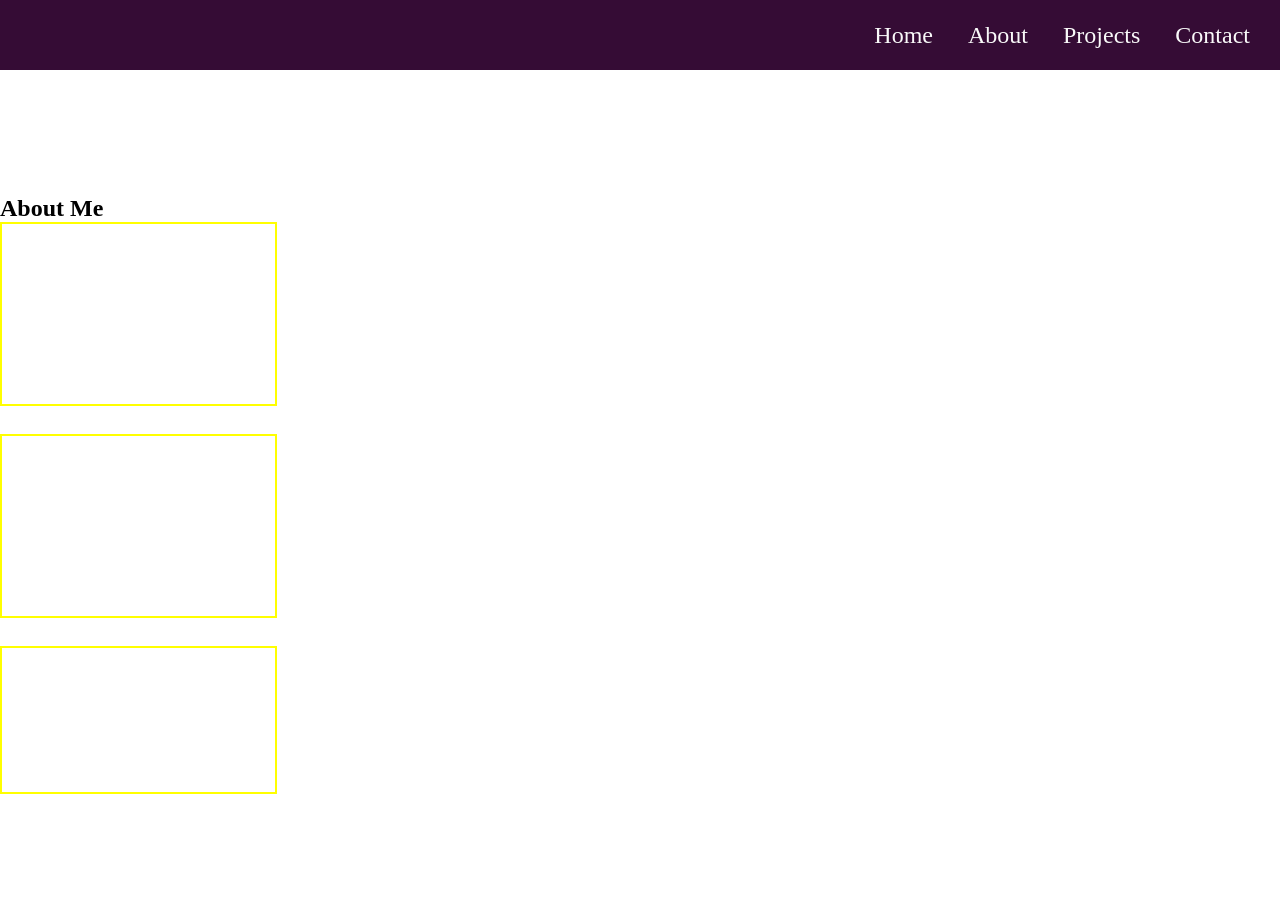
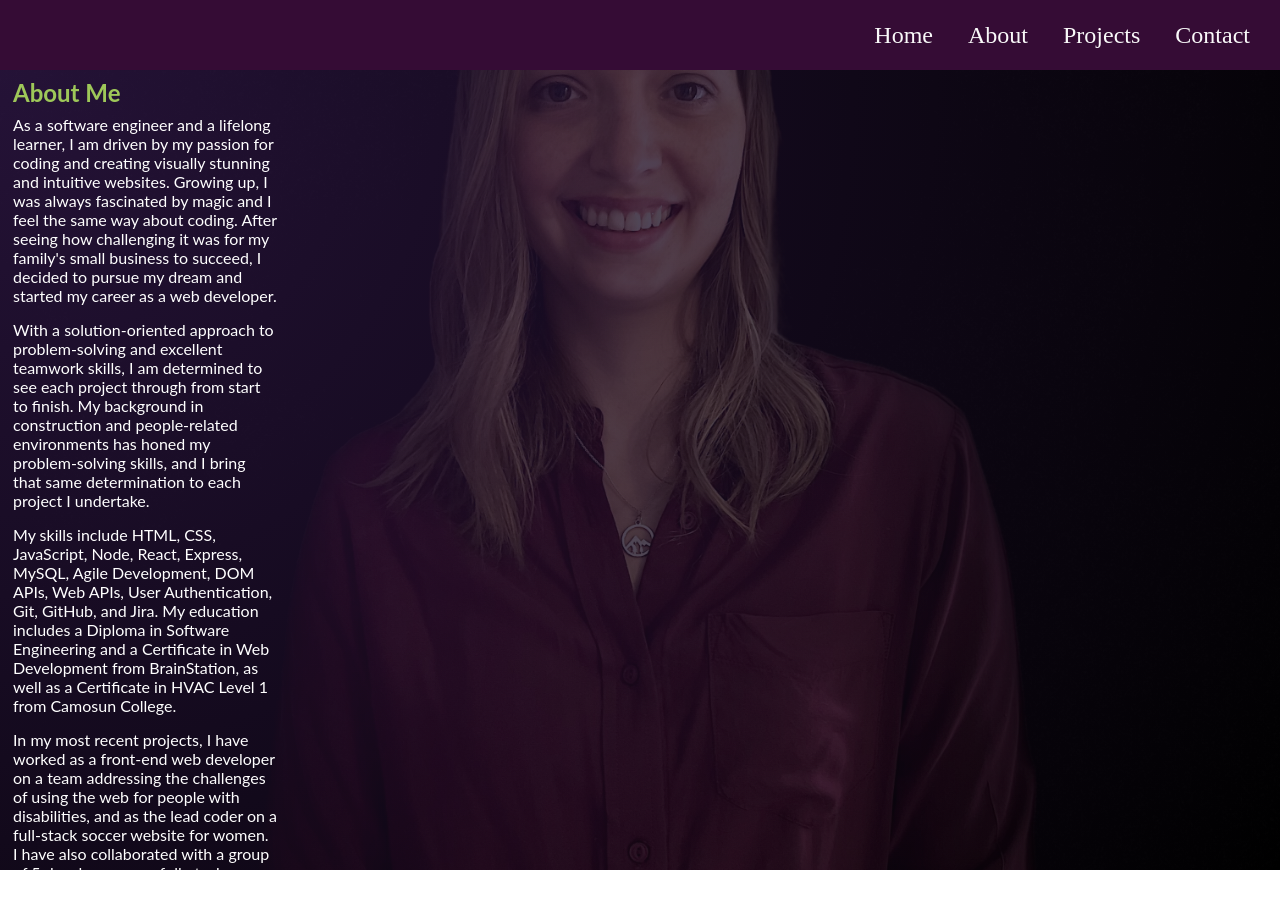
Before and after one commit to Rebecca-Collins/Portfolio, a React (Create React App) app: page /about in a window 1280 px wide. Shown: the top 908 px of the page. After the commit the page ends 870 px from the top, so only its background shows below. Built offline with nearby package versions, Linux system fonts and the light colour scheme.

Commit message:
Added the about content

```diff
--- a/package.json
+++ b/package.json
@@ -6,6 +6,7 @@
     "@testing-library/jest-dom": "^5.16.5",
     "@testing-library/react": "^13.4.0",
     "@testing-library/user-event": "^13.5.0",
+    "axios": "^1.3.2",
     "react": "^18.2.0",
     "react-dom": "^18.2.0",
     "react-router": "^6.6.2",
--- a/src/App.js
+++ b/src/App.js
@@ -5,6 +5,7 @@ import About from "./pages/About/About";
 import Navbar from "./components/Navbar/Navbar";
 // import CustomCursor from "./components/CustomCurser/CustomCurser";
 import Projects from "./pages/Projects/Projects";
+import Contact from "./pages/Contact/Contact";
 function App() {
   return (
     <BrowserRouter>
@@ -15,6 +16,7 @@ function App() {
       <Route path="/" element={<HomePage/>}/>
       <Route path="/about" element={<About/>}/>
       <Route path="/projects" element={<Projects/>}/>
+      <Route path="/contact" element={<Contact/>}/>
     </Routes>
     </BrowserRouter>
 
--- a/src/components/BurgerMenu/BurgerMenu.js
+++ b/src/components/BurgerMenu/BurgerMenu.js
@@ -56,7 +56,7 @@ function BurgerMenu() {
           </h1>
 
           <h1>
-            <Link className="burger-menu__links" to="/">
+            <Link className="burger-menu__links" to="/contact">
               Contact
             </Link>
           </h1>
--- a/src/pages/About/About.js
+++ b/src/pages/About/About.js
@@ -6,6 +6,62 @@ function About() {
     <section className="about">
       <h1 className="about__heading">About Me</h1>
       <div className="about__text-container">
+        <div className="about__text-content">
+          <p className="about__text">
+            As a software engineer and a lifelong learner, I am driven by my
+            passion for coding and creating visually stunning and intuitive
+            websites. Growing up, I was always fascinated by magic and I feel
+            the same way about coding. After seeing how challenging it was for
+            my family's small business to succeed, I decided to pursue my dream
+            and started my career as a web developer.
+          </p>
+        </div>
+        <div className="about__text-content">
+          <p className="about__text">
+            With a solution-oriented approach to problem-solving and excellent
+            teamwork skills, I am determined to see each project through from
+            start to finish. My background in construction and people-related
+            environments has honed my problem-solving skills, and I bring that
+            same determination to each project I undertake.
+          </p>
+        </div>
+        <div className="about__text-content">
+          <p className="about__text">
+            My skills include HTML, CSS, JavaScript, Node, React, Express,
+            MySQL, Agile Development, DOM APIs, Web APIs, User Authentication,
+            Git, GitHub, and Jira. My education includes a Diploma in Software
+            Engineering and a Certificate in Web Development from BrainStation,
+            as well as a Certificate in HVAC Level 1 from Camosun College.
+          </p>
+        </div>
+        <div className="about__text-content">
+          <p className="about__text">
+            In my most recent projects, I have worked as a front-end web
+            developer on a team addressing the challenges of using the web for
+            people with disabilities, and as the lead coder on a full-stack
+            soccer website for women. I have also collaborated with a group of 5
+            developers on a full-stack inventory management system.
+          </p>
+        </div>
+        <div className="about__text-content">
+          <p className="about__text">
+            I am committed to delivering high-quality work and making a positive
+            impact through my skills and expertise. Whether working in a team or
+            individually, I bring a professional and solution-driven perspective
+            to every project.
+          </p>
+        </div>
+        <div className="about__text-content">
+          <p className="about__text">
+          When I'm not coding, I enjoy playing soccer for a
+            local women's team and keeping up with the latest developments in
+            technology. I am a dedicated and driven individual, and I look
+            forward to putting my skills and experience to work for a company
+            that shares my passion for innovation and problem-solving.
+          </p>
+        </div>
+      </div>
+      {/* <div className="about__text-container">
       <div className="about__text-content">
         <p className="about__text">
           As a recent graduate in Software Engineering, I am seeking to leverage
@@ -35,7 +91,7 @@ function About() {
           contribution to the team.
         </p>
       </div>
-      </div>
+      </div> */}
     </section>
   );
 }
--- a/src/pages/About/About.scss
+++ b/src/pages/About/About.scss
@@ -1,31 +1,70 @@
+@use "../../styles/color" as *;
+@use "../../styles/responsive" as *;
 
 .about {
+  overflow-x: hidden;
+  font-family: "Lato", sans-serif;
+  background-image: url("../../assets/images/portfolio-img.jpeg");
+  background-repeat: no-repeat;
+  background-position: center;
+  background-size: cover;
+  height: 100vh;
+  width: 100vw;
+  background-position-x: 0%;
+  position: relative;
+
+  &::before {
+    content: "";
     position: absolute;
-    top: 195px;
+    top: 0;
     left: 0;
+    background-color: rgb(0 0 0 / 71%);
+    background-image: radial-gradient(
+      circle at top left,
+      rgb(102 51 153 / 36%),
+      transparent
+    );
+    height: 100vh;
     width: 100%;
-    height: 100%;
-    overflow-y: scroll;
-    z-index: 1;
   }
 
-  .about__text-container {
+  &__heading{
+    color: $secondary-text;
+    position: relative;
+    padding-left: 13px;
+    margin:8px 0;
+  }
+
+  &__text-container {
     display: flex;
     flex-direction: column;
-    gap: 28px;
+    gap: 15px;
     position: relative;
-    z-index: 2;
   }
 
-  .about__text-content {
-    border: 2px solid yellow;
+  &__text-content {
     width: 277px;
+    padding-left: 13px;
   }
 
-  .about__text {
+  &__text {
     color: white;
     position: relative;
   }
+}
+  //   position: absolute;
+  //   top: 195px;
+  //   left: 0;
+  //   width: 100%;
+  //   height: 100%;
+  //   overflow-y: scroll;
+  //   z-index: 1;
+  // }
+
+
+
+
+
 // ----ORIGINAL
 // .about{
 //     // height: 100vh;
--- /dev/null
+++ b/src/pages/Contact/Contact.js
@@ -0,0 +1,20 @@
+import axios from "axios";
+
+import React from 'react'
+
+function Contact() {
+
+    axios
+    .post("https://getform.io/f/6235b1a2-1648-4c13-9983-28ce6e82e802", {
+        message: "Hello, World",
+    },
+    { headers: {'Accept': 'application/json'}})
+    .then(response => console.log(response))
+    .catch(error => console.log(error))
+
+  return (
+    <div>Contact</div>
+  )
+}
+
+export default Contact
--- a/src/pages/HomePage/HomePage.js
+++ b/src/pages/HomePage/HomePage.js
@@ -1,22 +1,56 @@
 import React from "react";
 import "./HomePage.scss";
-// import Navbar from "../../components/Navbar/Navbar";
+import chevron from "../../assets/images/chevron.svg"
+import { Link } from "react-router-dom";
 
 function HomePage() {
   return (
     <main className="home">
-      {/* <Navbar /> */}
       <div className="home__text-container">
-        <h1 className="home__text">Rebecca,</h1>
+        <h1 className="home__text">Hi, I'm Rebecca.</h1>
         <div className="home__subheading-container">
-          <h3 className="home__subheading">Full-Stack Web Developer</h3>
+          <h3 className="home__subheading">
+            Full-Stack Web Developer specializing in React, Javascript, SASS, Node.js, MYSQL,
+            and more.
+          </h3>
           <p className="home__paragraph">
-            My passions for design, user experience and technology drive me to
-            create responsive, user-friendly and high-performance websites.
+            I am a lifelong learner and problem solver, driven by my passion for
+            creating visually stunning and intuitive websites. With a focus on
+            design, user experience, and technology, I bring a unique skill set
+            to the table that allows me to create responsive, user-friendly, and
+            high-performance websites. Take a look at my portfolio to see the
+            projects I've undertaken and the diverse skill set I bring to the
+            table.
+          </p>
+            <Link className="home__link" to="/about"> Learn More <img className="home__chevron-img" src={chevron} alt="right arrow"/> </Link>
+          <p className="home__paragraph">
+            If you're looking for a web developer who is dedicated to delivering
+            high-quality results and is always eager to learn and grow, I'd love
+            to hear from you. Let's work together to bring your vision to life.
           </p>
         </div>
       </div>
     </main>
+    // <main className="home">
+    //   <div className="home__text-container">
+    //     <h1 className="home__text">Welcome to my portfolio!
+    //       {/* Rebecca, */}
+    //       </h1>
+    //     <div className="home__subheading-container">
+    //       <h3 className="home__subheading">Full-Stack Web Developer</h3>
+    //       <p className="home__paragraph">
+    //         I am a lifelong learner and problem solver,
+    //         driven by a passion for creating visually stunning and intuitive
+    //         websites. Here, you will find a showcase of my diverse skill set and
+    //         the projects I've undertaken that demonstrate my commitment to
+    //         staying up-to-date with the latest design trends and development
+    //         technologies. Let's work together to bring your vision to life.
+    //         {/* My passions for design, user experience and technology drive me to
+    //         create responsive, user-friendly and high-performance websites. */}
+    //       </p>
+    //     </div>
+    //   </div>
+    // </main>
   );
 }
 
--- a/src/pages/HomePage/HomePage.scss
+++ b/src/pages/HomePage/HomePage.scss
@@ -55,10 +55,10 @@
 
   &__text {
     position: relative;
-    // color: #59a8d6;
+    //  color: #59a8d6;
     color: #9ec759;
-    font-size: 28px;
-    font-weight: 300;
+    font-size: 36px;
+    font-weight: 400;
   }
 
   &__subheading-container {
@@ -76,10 +76,24 @@
   &__paragraph{
     color: $main-text;
     position: relative;
-    font-size: 10px;
+    font-size: 12px;
     width: 190px;
-    margin-top: 10px;
-    line-height: 14px;
+    margin: 11px 0px;
+    line-height: 16px;
+    // margin-top: 21px;
+    // line-height: 14px;
+  }
 
+  &__link{
+    color: $secondary-text;
+    position: relative;
+    text-decoration: none;
+  }
+
+  &__chevron-img{
+    position: absolute;
+    width: 31px;
+    top: -5px;
+    left: 77px;
   }
 }
```
Also changed, not shown: src/assets/images/chevron.svg (added), 1 other file (tests, documents, lock files or other folders).
